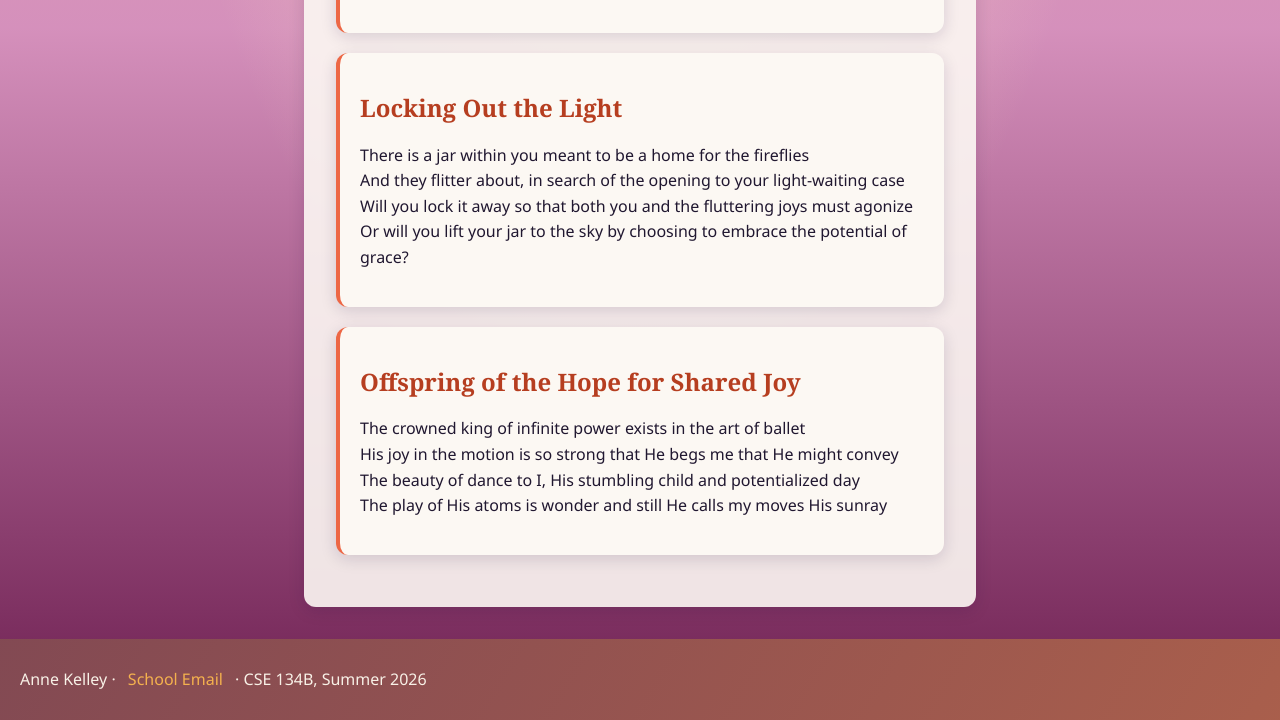
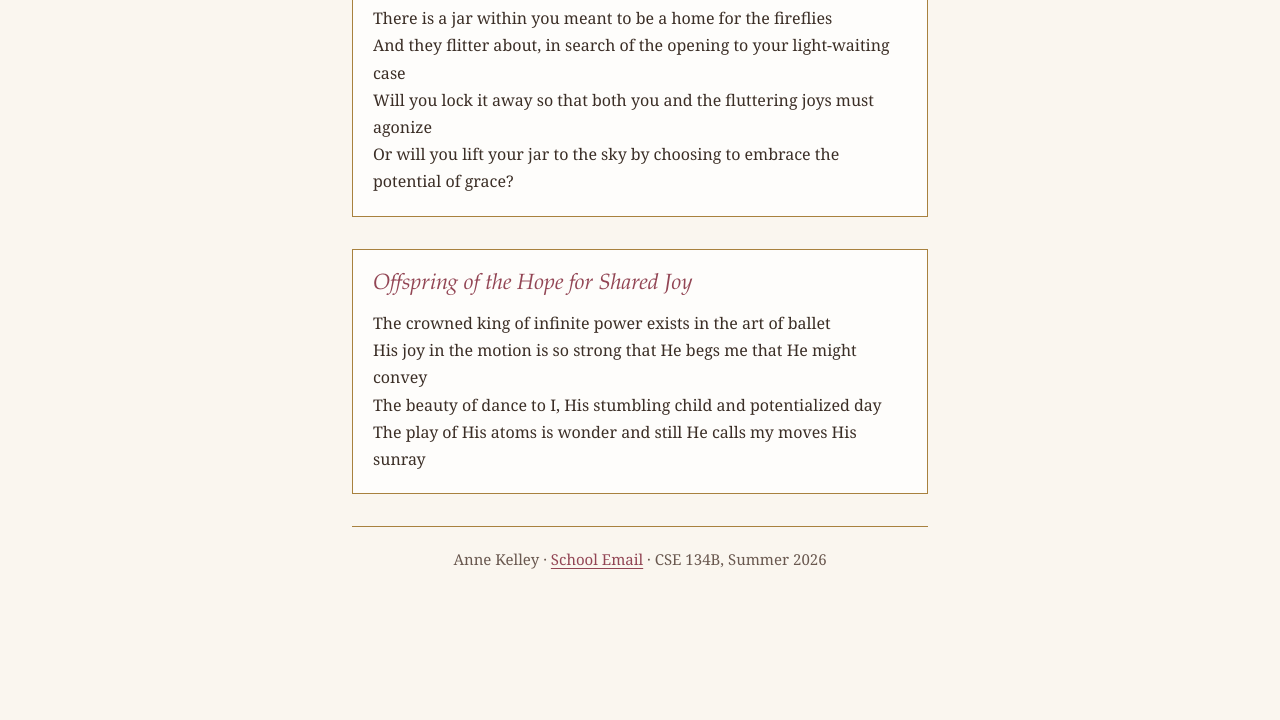
Before and after one commit to ilovelogic/personal-site, a plain HTML site: page poetry.html in a window 1280 px wide. Shown: the part 818-1538 px from the top of the page. After the commit the page ends 1411 px from the top, so only its background shows below. Drawn offline with Linux system fonts and the light colour scheme.

Commit message:
style(poetry): rough in the romantic academia stylesheet

```diff
--- /dev/null
+++ b/aesthetic.css
@@ -0,0 +1,127 @@
+/* ---------- Romantic Academia ----------
+   A second look for poetry.html only. Every other page keeps style.css,
+   which stays the site's default.
+
+   The reference is my own lanterns: gold paint, a hand-lettered panel
+   taped inside, a candle behind the paper. So the page is warm paper,
+   brass rules, and rose ink, lit from the top.
+
+   Rough draft. Colour, type, and spacing are in; texture, the webfonts,
+   and the dusk theme come next. */
+
+/* ---------- Variables ---------- */
+:root {
+  --hue-gold: 38;
+  --hue-rose: 348;
+  --hue-ink: 22;
+
+  --color-paper: hsl(var(--hue-gold), 52%, 96%);
+  --color-page: hsl(var(--hue-gold), 64%, 99%);
+  --color-ink: hsl(var(--hue-ink), 22%, 19%);
+  --color-ink-soft: hsl(var(--hue-ink), 14%, 36%);
+  --color-gold: hsl(var(--hue-gold), 46%, 45%);
+  --color-rose: hsl(var(--hue-rose), 36%, 42%);
+
+  --font-body: Georgia, "Iowan Old Style", "Times New Roman", serif;
+  --font-heading: "Palatino Linotype", Palatino, Georgia, serif;
+
+  /* a poem line should never outrun the eye */
+  --measure: 36rem;
+
+  --space-xs: 0.5rem;
+  --space-sm: 0.75rem;
+  --space-md: 1.25rem;
+  --space-lg: 2rem;
+
+  --rule: 1px solid var(--color-gold);
+}
+
+/* ---------- Base ---------- */
+*, *::before, *::after {
+  box-sizing: border-box;
+}
+
+body {
+  margin: 0;
+  padding-inline: var(--space-md);
+  background-color: var(--color-paper);
+  /* the candle behind the paper: a faint warm wash at the top, nothing you
+     should notice while reading */
+  background-image: radial-gradient(ellipse at top, hsla(var(--hue-gold), 70%, 84%, 0.3), transparent 55%);
+  background-repeat: no-repeat;
+  background-size: 100% 28rem;
+  color: var(--color-ink);
+  font-family: var(--font-body);
+  line-height: 1.7;
+}
+
+/* ---------- Layout ---------- */
+header, main, footer {
+  max-width: var(--measure);
+  margin-inline: auto;
+}
+
+header {
+  padding-block: var(--space-sm);
+  border-block-end: var(--rule);
+  text-align: center;
+}
+
+footer {
+  padding-block: var(--space-md);
+  border-block-start: var(--rule);
+  color: var(--color-ink-soft);
+  font-size: 0.9375rem;
+  text-align: center;
+}
+
+footer p {
+  margin: 0;
+}
+
+/* Each poem is its own taped-down square of paper, so the corners stay sharp */
+article {
+  margin-block: var(--space-lg);
+  padding: var(--space-md);
+  background: var(--color-page);
+  border: var(--rule);
+}
+
+article p {
+  margin: 0;
+}
+
+/* ---------- Type ---------- */
+h1, h2 {
+  font-family: var(--font-heading);
+  font-weight: normal;
+  line-height: 1.3;
+}
+
+h1 {
+  margin-block: var(--space-lg) var(--space-xs);
+  font-size: 2.25rem;
+  text-align: center;
+}
+
+h2 {
+  margin-block: 0 var(--space-sm);
+  font-size: 1.375rem;
+  font-style: italic;
+  color: var(--color-rose);
+}
+
+/* ---------- Links ---------- */
+a {
+  color: var(--color-rose);
+  text-underline-offset: 3px;
+}
+
+a:hover {
+  color: var(--color-gold);
+}
+
+a:focus-visible {
+  outline: 2px solid var(--color-rose);
+  outline-offset: 3px;
+}
--- a/poetry.html
+++ b/poetry.html
@@ -5,7 +5,7 @@
 <meta name="viewport" content="width=device-width, initial-scale=1.0">
 <meta name="description" content="Short poems, most of them written on the bus or between problem sets.">
 <title>Poetry</title>
-<link rel="stylesheet" href="style.css">
+<link rel="stylesheet" href="aesthetic.css">
 </head>
 <body>
 
```
